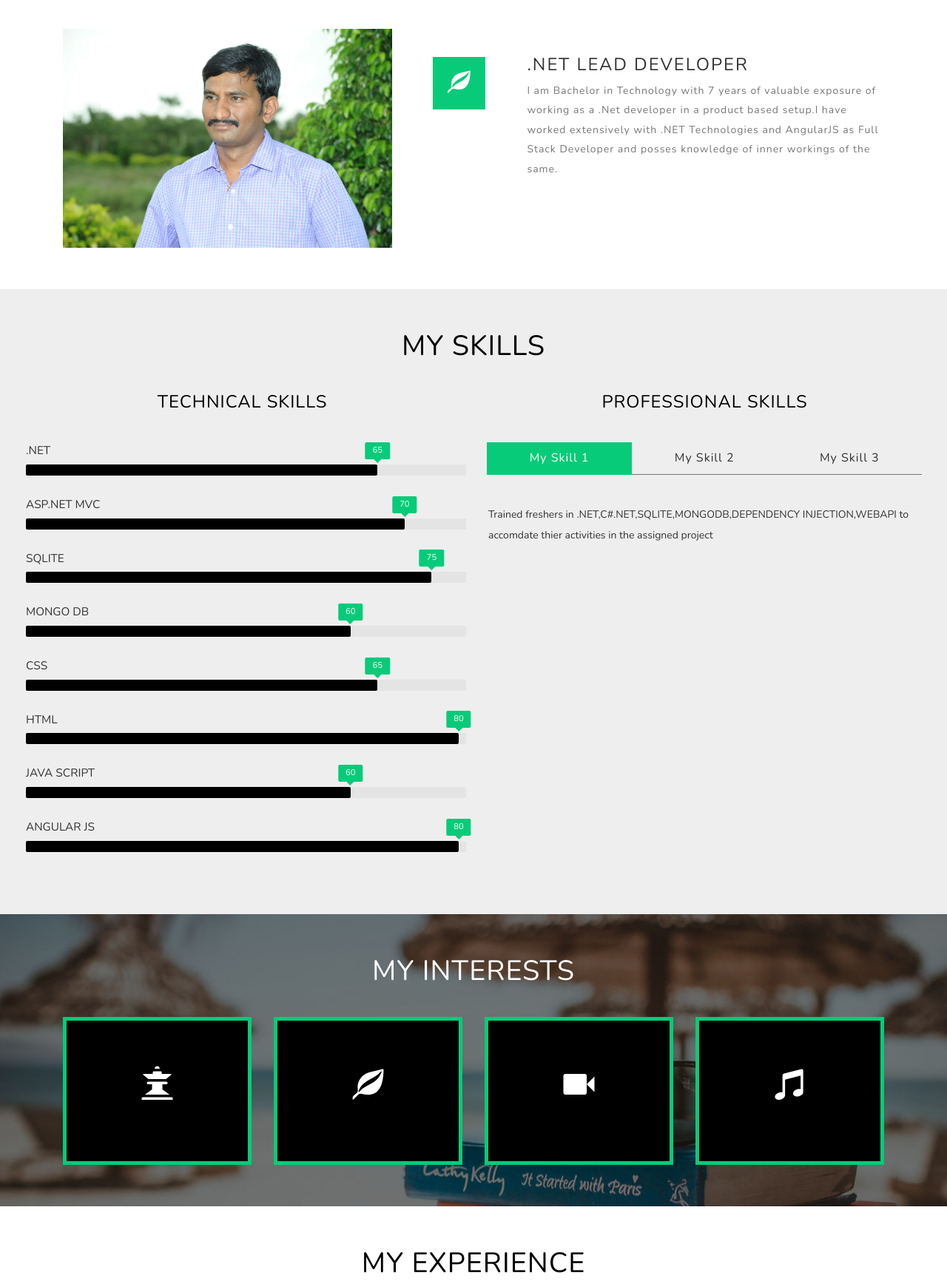
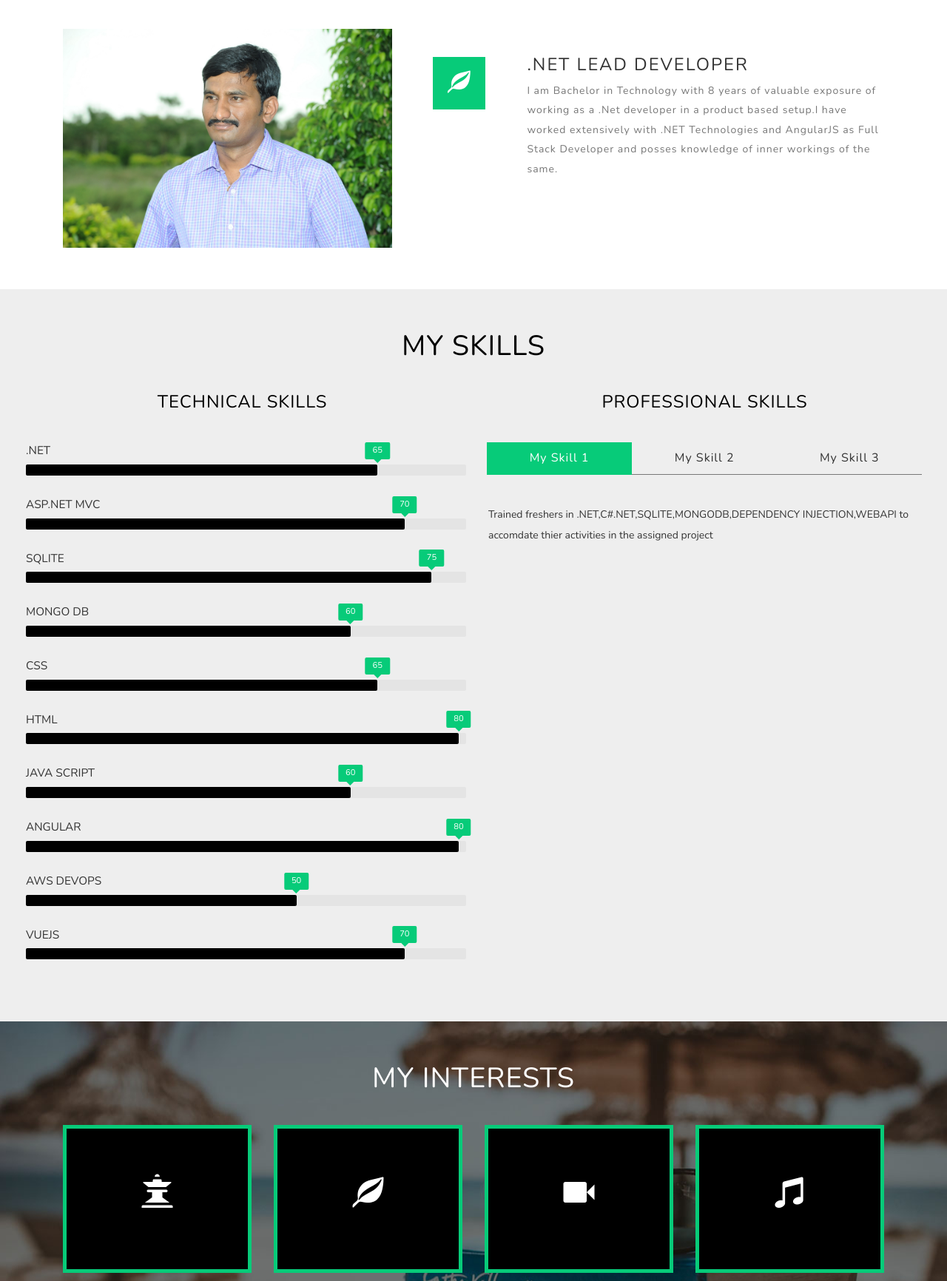
Before and after one commit to madhubabburi/BabburiMadhu.github.io, a plain HTML site: page index.html in a window 1280 px wide. Shown: the part 800-2532 px from the top of the page at 74% size. Drawn offline with nearby package versions, Linux system fonts and the light colour scheme; files whose address does not match are found by name.

Commit message:
changes for new webresume

```diff
--- a/index.html
+++ b/index.html
@@ -96,7 +96,7 @@ License URL: http://creativecommons.org/licenses/by/3.0/
 							</div>
 							<div class="text-w3l">
 								<h4>.NET LEAD DEVELOPER</h4>
-								<p>I am Bachelor in Technology with 7 years of valuable exposure of working as a .Net developer
+								<p>I am Bachelor in Technology with 8 years of valuable exposure of working as a .Net developer
 									in a product based setup.I have worked extensively with .NET Technologies and AngularJS as Full Stack Developer
 									and posses knowledge of inner workings of the same.</p>
 							</div>
@@ -130,7 +130,9 @@ License URL: http://creativecommons.org/licenses/by/3.0/
 						<div class='bar_group__bar thin' label='CSS' show_values='true' tooltip='true' value='65'></div>
 						<div class='bar_group__bar thin' label='HTML' show_values='true' tooltip='true' value='80'></div>
 						<div class='bar_group__bar thin' label='JAVA SCRIPT' show_values='true' tooltip='true' value='60'></div>
-						<div class='bar_group__bar thin' label='ANGULAR JS' show_values='true' tooltip='true' value='80'></div>
+						<div class='bar_group__bar thin' label='ANGULAR' show_values='true' tooltip='true' value='80'></div>
+						<div class='bar_group__bar thin' label='AWS DEVOPS' show_values='true' tooltip='true' value='50'></div>
+						<div class='bar_group__bar thin' label='VUEJS' show_values='true' tooltip='true' value='70'></div>
 					</div>
 
 				</div>
@@ -380,12 +382,12 @@ License URL: http://creativecommons.org/licenses/by/3.0/
 			<div class="contact-total-agile">
 				<div class="contact-left-agile">
 					<h4>About Me</h4>
-					<p>I am Madhusudanarao Babburi Having 7 years of Experience in .Net web Application Development.</p>
+					<p>I am Madhusudanarao Babburi Having 8 years of Experience in .Net web Application Development.</p>
 					<div class="add-w3ls-main">
 							<span class="glyphicon glyphicon-map-marker" aria-hidden="true"></span>
 						<div class="add-w3ls2">
 							<h5>Location</h5>
-							<p>883, 5th Main Rd, Marathahalli Village, Marathahalli, Bengaluru, Karnataka,India 560037</p>
+							<p>107,B-Block,Adithya Esquina Apartment,Sorahunase,Varthur, Bengaluru, Karnataka,India 560087</p>
 						</div>
 						<div class="clearfix"> </div>
 					</div>
```
